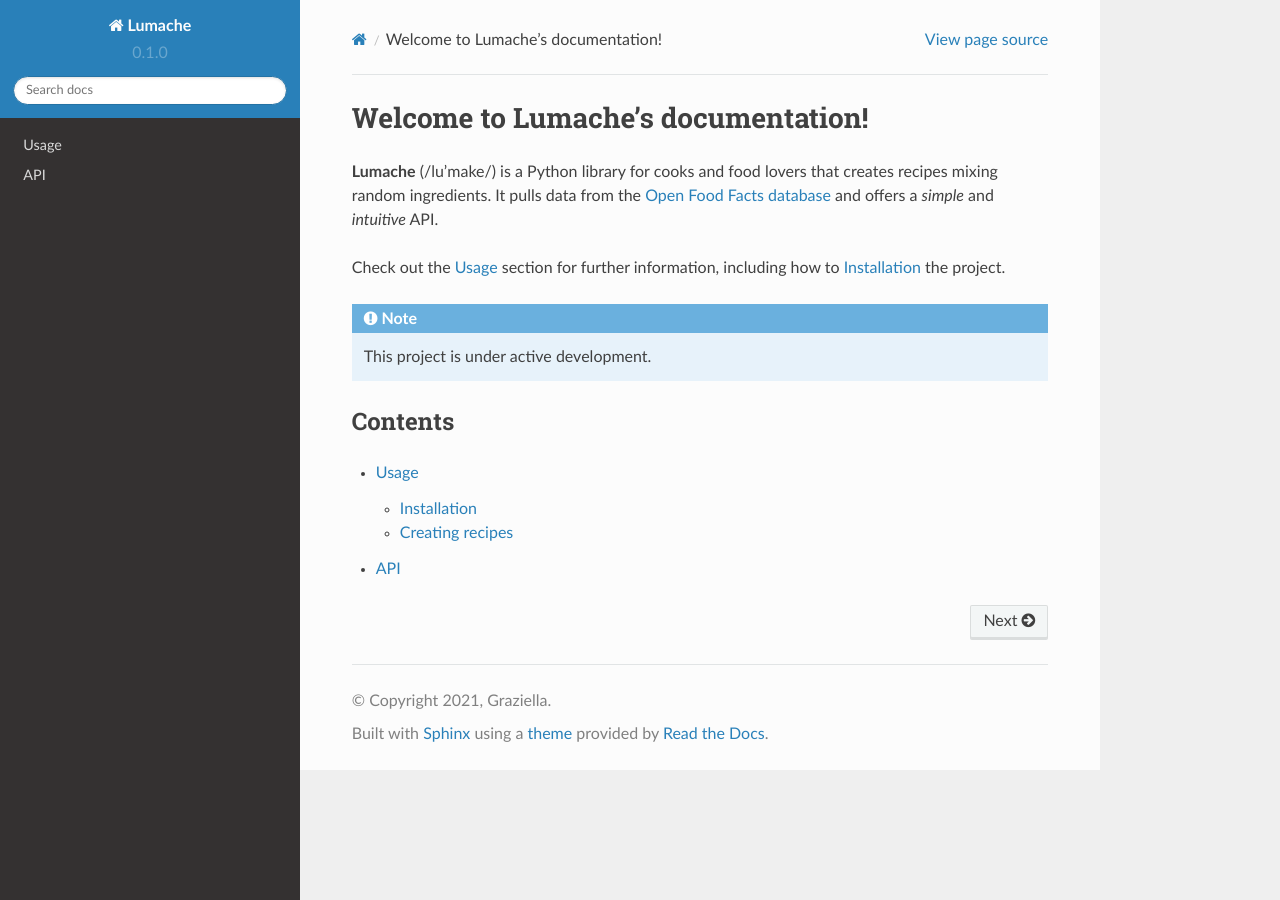
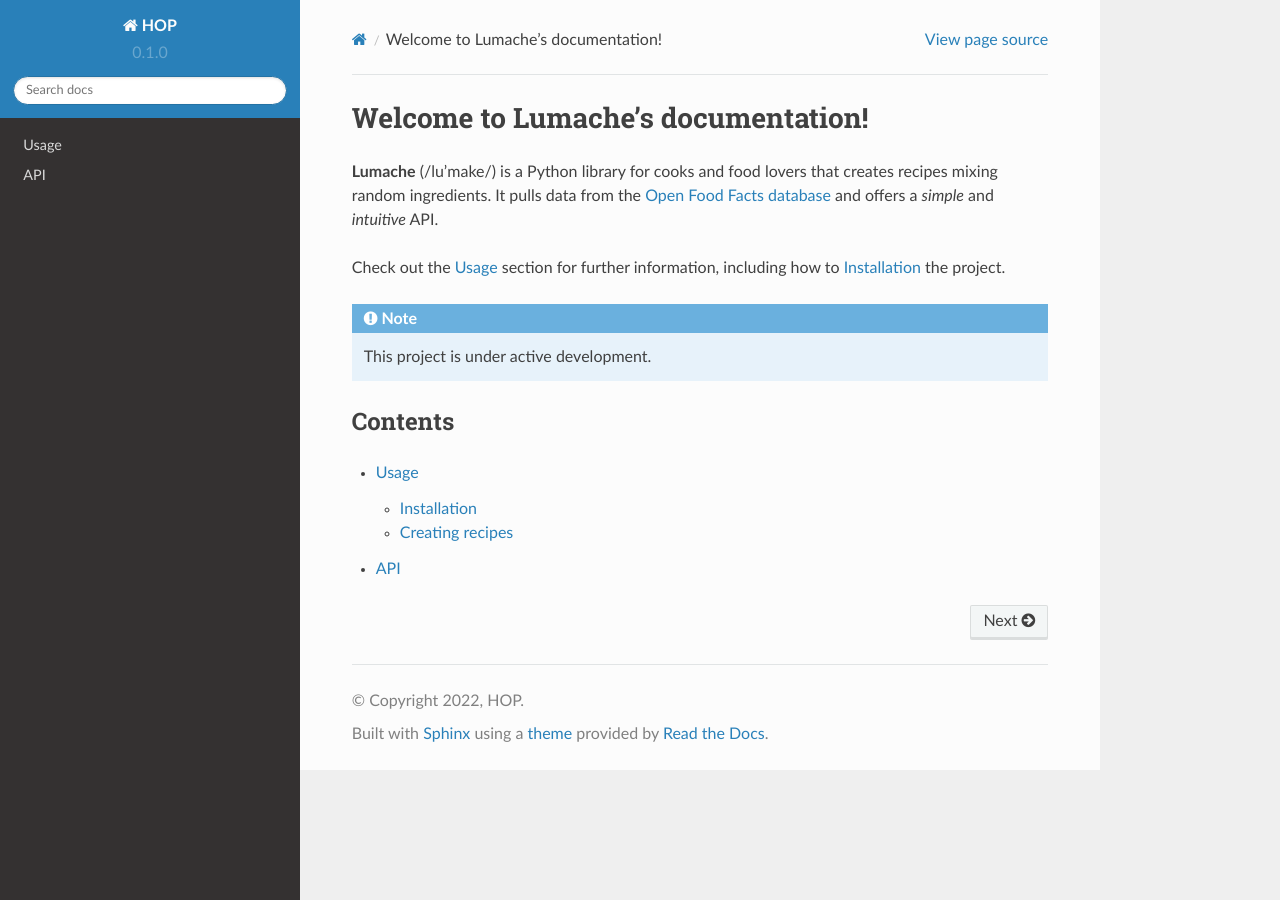
Before and after one commit to gethop-dev/hop-documentation, a Sphinx documentation site: the page built from docs/source/index.rst, in a window 1280 px wide. Built offline with Sphinx 7.4.7 and the Read the Docs theme 2.0.0, drawn with Linux system fonts in a browser that asks for light colours.

Commit message:
Update conf.py

```diff
--- a/docs/source/conf.py
+++ b/docs/source/conf.py
@@ -2,9 +2,9 @@
 
 # -- Project information
 
-project = 'Lumache'
-copyright = '2021, Graziella'
-author = 'Graziella'
+project = 'HOP'
+copyright = '2022, HOP'
+author = 'HOP'
 
 release = '0.1'
 version = '0.1.0'
```
